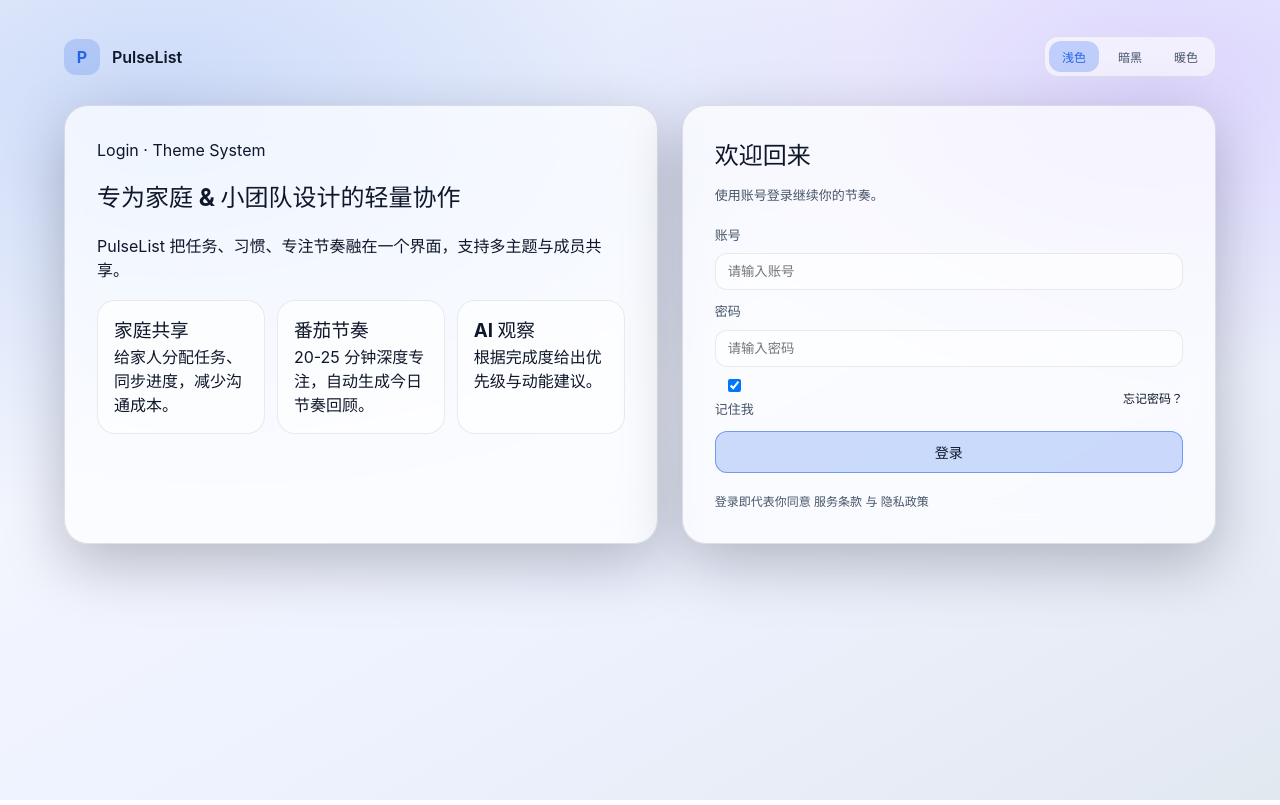
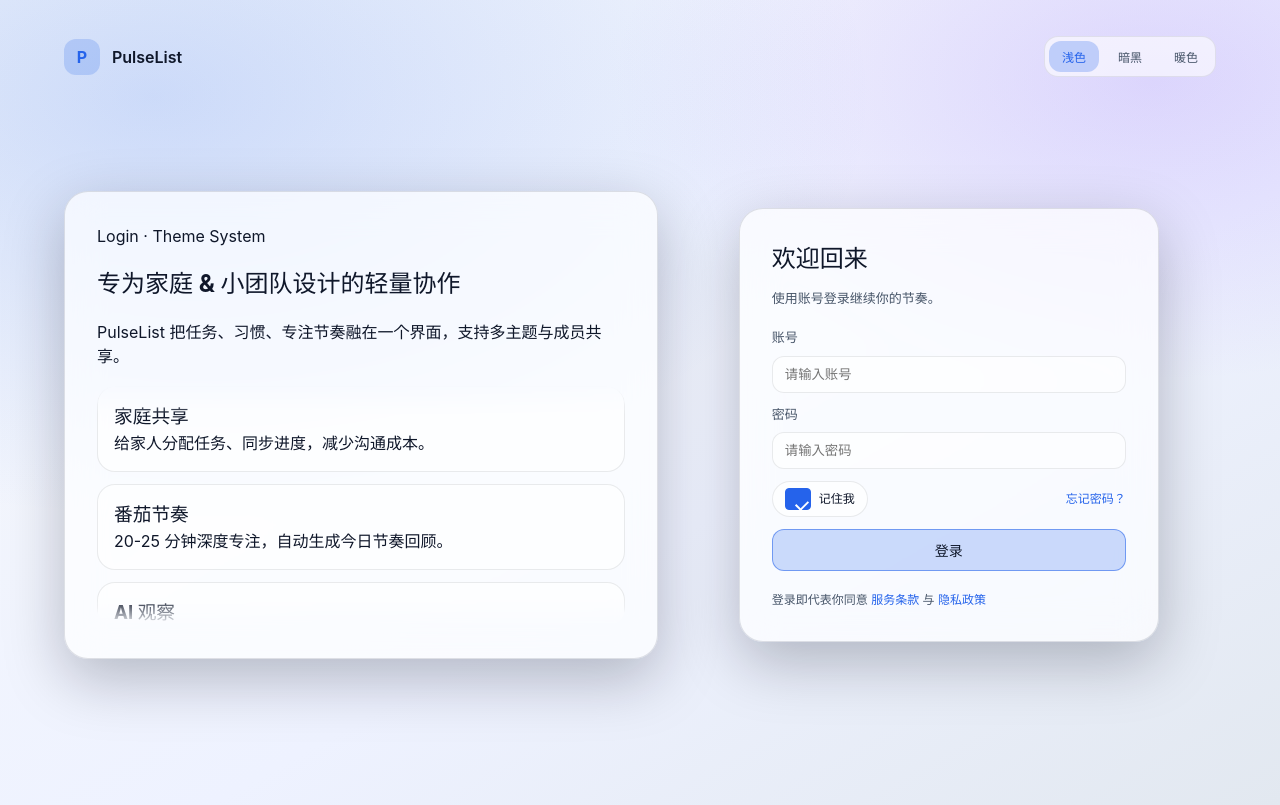
Before and after one commit to mdzz-debug/LGT-first-project, a Vue app: page /login in a window 1280 px wide. Built offline with nearby package versions, Linux system fonts and the light colour scheme.

Commit message:
Improve login layout and scrolling highlights

```diff
--- a/src/style.css
+++ b/src/style.css
@@ -105,7 +105,8 @@ body {
   display: grid;
   grid-template-columns: minmax(0, 1fr) minmax(0, 0.9fr);
   gap: 24px;
-  align-items: stretch;
+  align-items: center;
+  min-height: calc(100vh - 160px);
 }
 
 .promo {
@@ -123,12 +124,30 @@ body {
   gap: 12px;
   animation: fade-up 0.7s ease both;
   animation-delay: 0.05s;
+  align-self: center;
+  justify-self: center;
+  width: min(420px, 100%);
+  transition: transform 0.25s ease, box-shadow 0.25s ease;
 }
 
-.highlight-grid {
-  display: grid;
-  grid-template-columns: repeat(3, 1fr);
+.login-card:hover {
+  transform: translateY(-2px);
+  box-shadow: 0 18px 50px color-mix(in srgb, var(--primary) 20%, transparent);
+}
+
+.highlight-viewport {
+  position: relative;
+  height: 240px;
+  overflow: hidden;
+  border-radius: 18px;
+  mask-image: linear-gradient(to bottom, transparent 0%, #000 12%, #000 88%, transparent 100%);
+}
+
+.highlight-track {
+  display: flex;
+  flex-direction: column;
   gap: 12px;
+  animation: scroll-vert 20s linear infinite;
 }
 
 .highlight {
@@ -136,6 +155,12 @@ body {
   border-radius: 18px;
   background: var(--surface);
   border: 1px solid color-mix(in srgb, var(--border) 70%, transparent);
+  transition: transform 0.2s ease, box-shadow 0.2s ease;
+}
+
+.highlight:hover {
+  transform: translateY(-2px);
+  box-shadow: 0 10px 30px color-mix(in srgb, var(--primary) 18%, transparent);
 }
 
 .form {
@@ -145,7 +170,7 @@ body {
   margin-top: 8px;
 }
 
-.form label {
+.form label:not(.remember) {
   display: flex;
   flex-direction: column;
   gap: 8px;
@@ -171,10 +196,53 @@ body {
   font-size: 12px;
 }
 
-.checkbox {
+.link {
+  color: var(--primary);
+}
+
+.remember {
   display: inline-flex;
+  flex-direction: row;
   align-items: center;
-  gap: 6px;
+  gap: 8px;
+  padding: 6px 12px;
+  border-radius: 999px;
+  background: var(--surface);
+  border: 1px solid color-mix(in srgb, var(--border) 70%, transparent);
+  font-size: 12px;
+  color: var(--text);
+}
+
+.remember input {
+  appearance: none;
+  width: 16px;
+  height: 16px;
+  border-radius: 4px;
+  border: 1.5px solid color-mix(in srgb, var(--primary) 70%, transparent);
+  display: inline-grid;
+  place-items: center;
+  margin: 0;
+}
+
+.remember input::after {
+  content: '';
+  width: 6px;
+  height: 10px;
+  border: 2px solid #fff;
+  border-top: 0;
+  border-left: 0;
+  transform: rotate(45deg);
+  opacity: 0;
+  margin-top: -1px;
+}
+
+.remember input:checked {
+  background: var(--primary);
+  border-color: var(--primary);
+}
+
+.remember input:checked::after {
+  opacity: 1;
 }
 
 .footnote {
@@ -508,10 +576,6 @@ body {
     grid-template-columns: 1fr;
   }
 
-  .highlight-grid {
-    grid-template-columns: 1fr;
-  }
-
   .stat-grid {
     grid-template-columns: 1fr 1fr;
   }
@@ -531,6 +595,15 @@ body {
     align-items: flex-start;
     gap: 8px;
   }
+
+  .highlight-viewport {
+    height: auto;
+    mask-image: none;
+  }
+
+  .highlight-track {
+    animation: none;
+  }
 }
 
 @keyframes fade-up {
@@ -543,3 +616,12 @@ body {
     transform: translateY(0);
   }
 }
+
+@keyframes scroll-vert {
+  0% {
+    transform: translateY(0);
+  }
+  100% {
+    transform: translateY(-50%);
+  }
+}
--- a/src/views/LoginView.vue
+++ b/src/views/LoginView.vue
@@ -10,6 +10,17 @@ const themes = [
   { id: 'dark', label: '暗黑' },
   { id: 'warm', label: '暖色' }
 ] as const
+
+const highlights = [
+  { title: '家庭共享', desc: '给家人分配任务、同步进度，减少沟通成本。' },
+  { title: '番茄节奏', desc: '20-25 分钟深度专注，自动生成今日节奏回顾。' },
+  { title: 'AI 观察', desc: '根据完成度给出优先级与动能建议。' },
+  { title: '日历安排', desc: '一屏掌控日程，拖拽安排更直观。' },
+  { title: '习惯追踪', desc: '长期打卡可视化，趋势一目了然。' },
+  { title: '家庭看板', desc: '多成员协作，任务清晰可见。' }
+]
+
+const highlightLoop = [...highlights, ...highlights]
 
 const login = () => {
   localStorage.setItem('pulse.token', 'demo-token')
@@ -45,18 +56,12 @@ const login = () => {
         <h1>专为家庭 & 小团队设计的轻量协作</h1>
         <p>PulseList 把任务、习惯、专注节奏融在一个界面，支持多主题与成员共享。</p>
 
-        <div class="highlight-grid">
-          <div class="highlight">
-            <h3>家庭共享</h3>
-            <p>给家人分配任务、同步进度，减少沟通成本。</p>
-          </div>
-          <div class="highlight">
-            <h3>番茄节奏</h3>
-            <p>20-25 分钟深度专注，自动生成今日节奏回顾。</p>
-          </div>
-          <div class="highlight">
-            <h3>AI 观察</h3>
-            <p>根据完成度给出优先级与动能建议。</p>
+        <div class="highlight-viewport">
+          <div class="highlight-track">
+            <div v-for="(item, idx) in highlightLoop" :key="item.title + idx" class="highlight">
+              <h3>{{ item.title }}</h3>
+              <p>{{ item.desc }}</p>
+            </div>
           </div>
         </div>
       </section>
@@ -75,7 +80,7 @@ const login = () => {
             <input type="password" placeholder="请输入密码" />
           </label>
           <div class="row">
-            <label class="checkbox">
+            <label class="remember">
               <input type="checkbox" checked />
               记住我
             </label>
```
